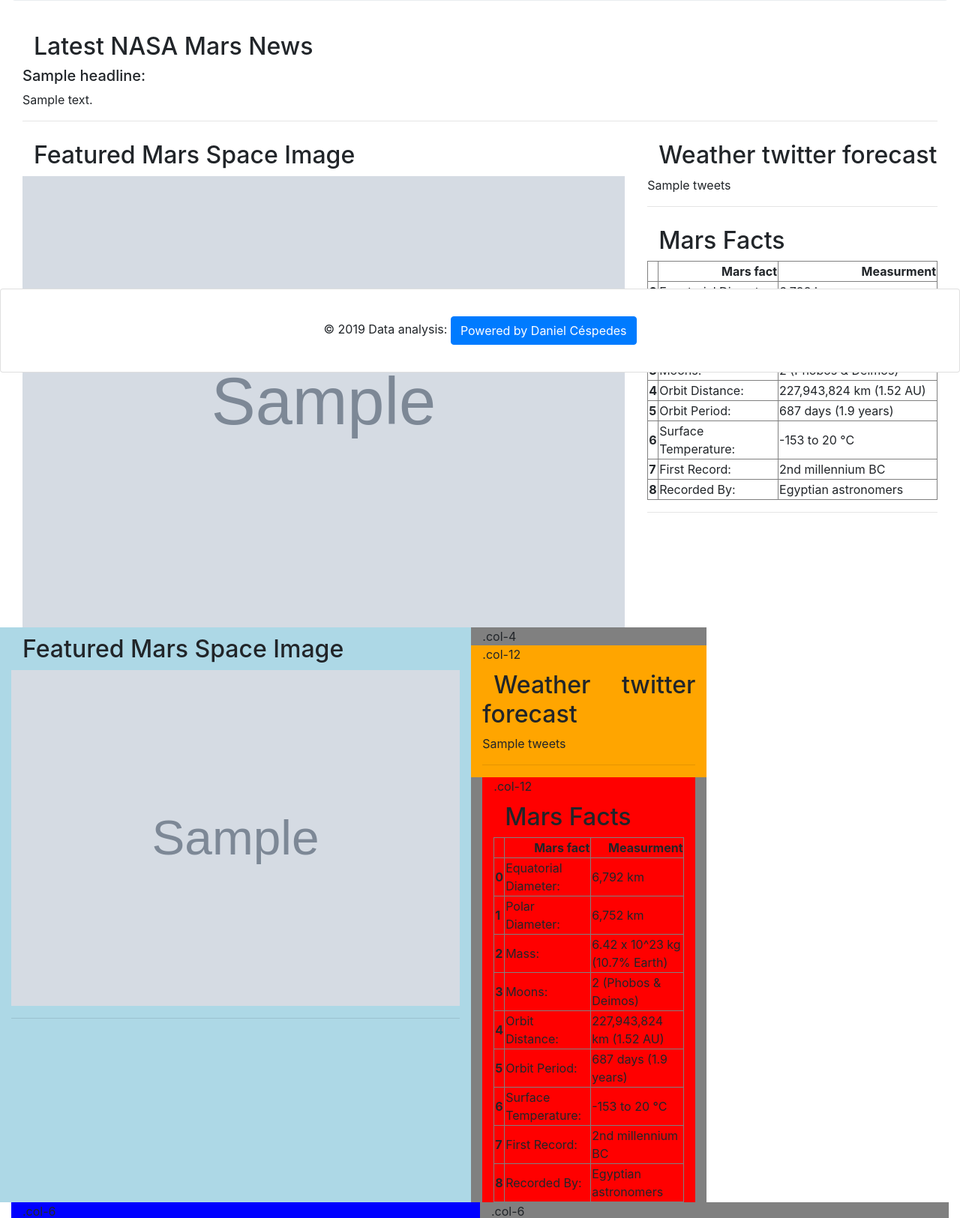
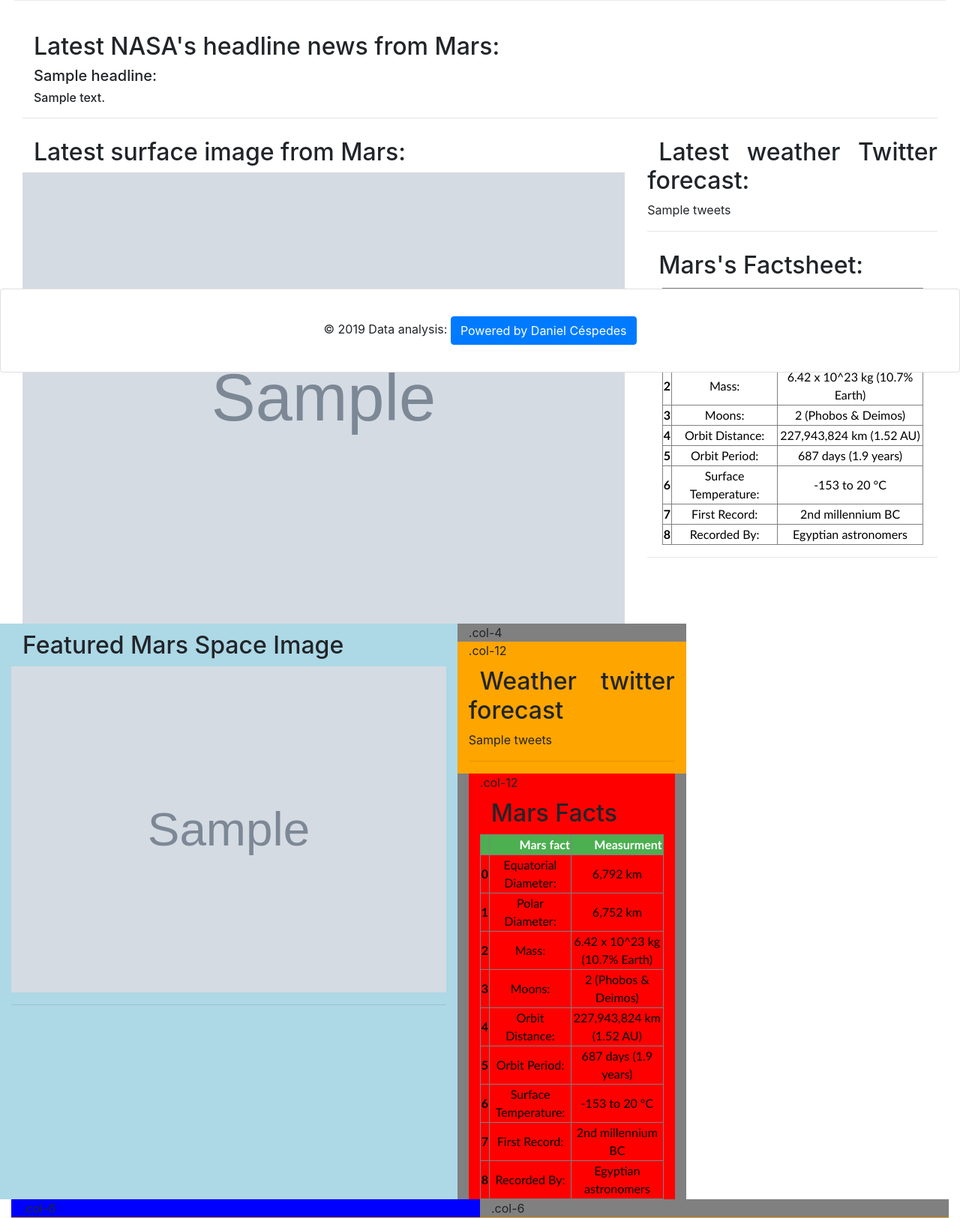
Before and after one commit to danielczz/web_application_scrapper, a Flask app: page / in a window 1280 px wide. Shown: the part 303-1928 px from the top of the page at 75% size. Run offline with Flask 2, Linux system fonts and the light colour scheme; grey boxes marked "Sample" are stand-in pictures; a database or web service that is not in the repository returns one stand-in record (values such as "Sample title"); some libraries are stand-ins or nearby versions.

Commit message:
New css styling

```diff
--- a/templates/index.html
+++ b/templates/index.html
@@ -30,6 +30,15 @@ h2 {
     text-indent: 15px;
     }
 
+h5 {
+    text-indent: 15px;
+}
+
+h6 {
+    text-indent: 15px;
+}
+
+
 
 c {
     letter-spacing: 4px;
@@ -39,6 +48,55 @@ no-padding {
   padding-left: 0;
   padding-right: 0;
 }
+
+
+
+
+
+.main_text {
+  text-indent: 20px;
+  text-align: justify;
+}
+
+thead {
+  padding-top: 12px;
+  padding-bottom: 12px;
+  text-align: center;
+  background-color: #4CAF50;
+  color: white;
+  font-family: "Trebuchet MS", Arial, Helvetica, sans-serif;
+}
+
+tbody {
+  padding-top: 12px;
+  padding-bottom: 12px;
+  text-align: center;
+  color: black;
+  font-family: "Trebuchet MS", Arial, Helvetica, sans-serif;
+}
+
+.perz_table {
+  position: relative;
+  width: 90%;
+  margin: 10px auto;
+}
+
+@media (max-width: 480px) {
+.perz_table {
+  width: 300px;
+  display:block;
+  overflow-x: auto;
+  overflow-y: auto;
+
+}
+.main_text {
+  text-align: left;
+  margin: 10px;
+}
+}
+
+
+
 </style>
 </head>
 
@@ -75,30 +133,30 @@ no-padding {
     <div class="container-fluid">
       <div class="row">
         <div class="col-xs-12 col-sm-12 col-md-12 col-lg-12">
-          <h2>Latest NASA Mars News</h2>
+          <h2> Latest NASA's headline news from Mars: </h2>
           <h5 class="heading">{{listings.headline}}: </h5>
-          <h7 class="heading">{{listings.article_body}}</h7>
+          <h6 class="heading">{{listings.article_body}}</h6>
           <hr>
         </div>
 
         <div class="col-xs-12 col-sm-12 col-md-8 col-lg-8" style="background-color:white;">
-          <h2>Featured Mars Space Image</h2>
+          <h2> Latest surface image from Mars: </h2>
           <img src="{{ listings.image }}" alt="mars_latest_image">
         </div>
 
         <div class="col-xs-12 col-sm-12 col-md-4 col-lg-4" style="background-color:white;">
           <div class="row">
             <div class="col-xs-12 col-sm-12 col-md-12 col-lg-12" style="background-color:white;">
-              <h2>Weather twitter forecast </h2>
+              <h2> Latest weather Twitter forecast: </h2>
               <h7 class="heading">{{listings.tweets}}</h7>
               <hr>
             </div>
 
             <div class="col-xs-12 col-sm-12 col-md-12 col-lg-12" style="background-color:white;">
-              <h2>Mars Facts </h2>
-              <table border="1" class="dataframe">
+              <h2> Mars's Factsheet: </h2>
+              <table border="1" class="dataframe perz_table">
                 <thead>
-                  <tr style="text-align: right;">
+                  <tr>
                     <th></th>
                     <th>Mars fact</th>
                     <th>Measurment</th>
```
